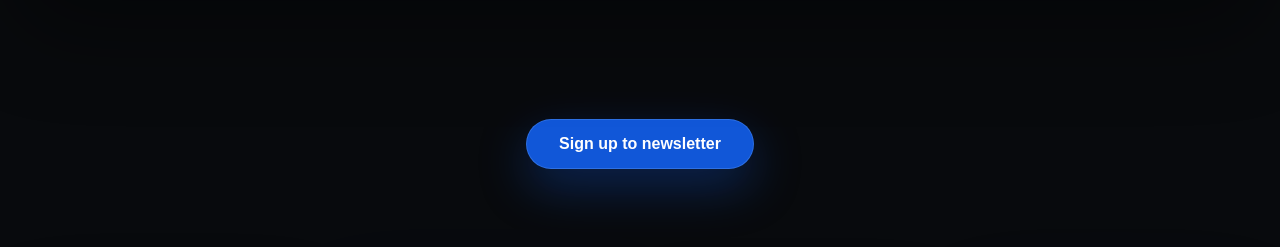
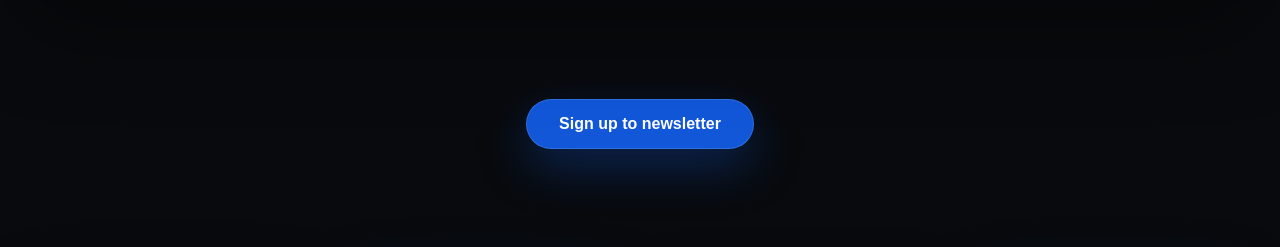
Before and after one commit to Nicho9/elite-pocket-pt-landing, a Next.js app: page / in a window 1280 px wide. Shown: the part 795-1042 px from the top of the page. Built offline with nearby package versions, Linux system fonts and the light colour scheme.

Commit message:
Tighten newsletter CTA spacing

```diff
--- a/src/app/page.tsx
+++ b/src/app/page.tsx
@@ -417,7 +417,7 @@ export default function Home() {
         </div>
       </section>
 
-      <section className="bg-[#080A0D] px-4 pb-5 pt-10 sm:px-5 sm:pb-6 sm:pt-12 lg:pb-7 lg:pt-14">
+      <section className="bg-[#080A0D] px-4 py-7 sm:px-5 sm:py-8 lg:py-9">
         <div className="mx-auto flex max-w-7xl justify-center">
           <a
             href="#newsletter"
```
